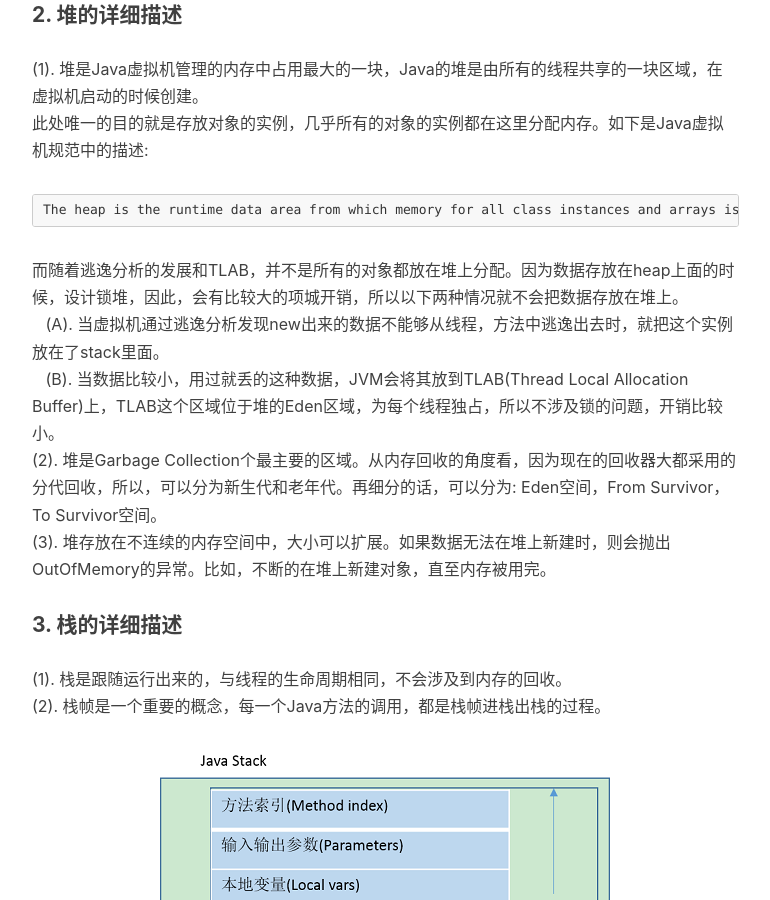
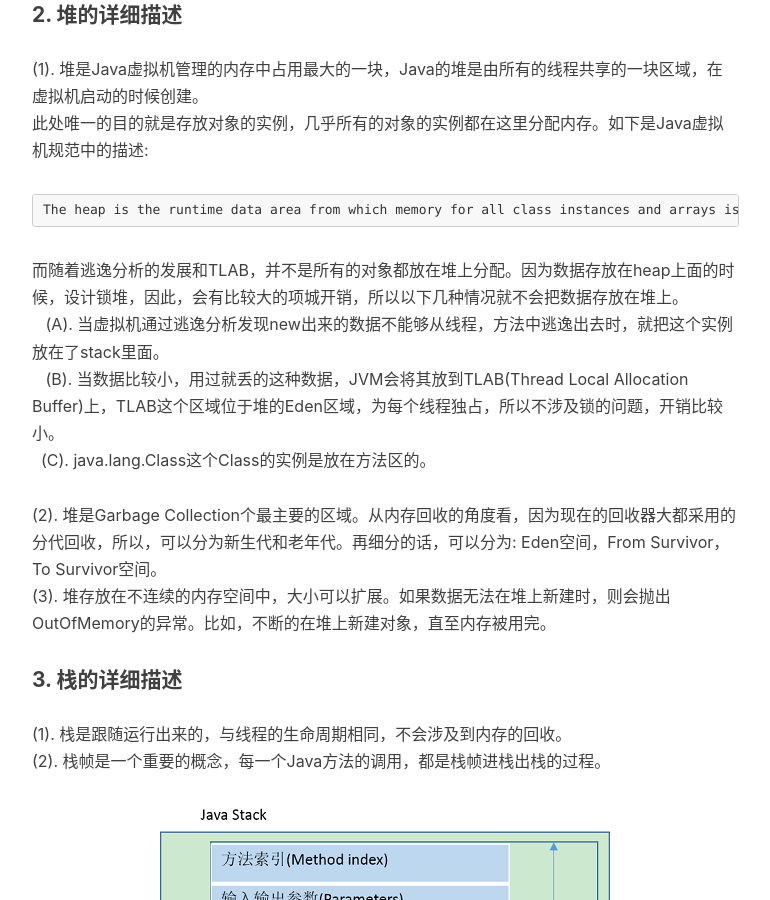
Before and after one commit to baiscjava/basicjava.github.io, a Jekyll site: the page built from _posts/2017-01-13-Java内存空间堆和栈的区别.md, in a window 1280 px wide and 900 px high, scrolled down 1270 px. Shown: the whole window, without its empty margins (233-1003 px from the left). Built offline with Jekyll 4.4.1, drawn with Linux system fonts in a browser that asks for light colours; nearby versions of some CDN libraries; comment, search, counter and statistics services are not loaded.

Commit message:
Update 2017-01-13-Java内存空间堆和栈的区别.md

````diff
--- a/_posts/2017-01-13-Java内存空间堆和栈的区别.md
+++ b/_posts/2017-01-13-Java内存空间堆和栈的区别.md
@@ -29,9 +29,10 @@ Java运行时的数据区包括程序计数器，方法区，堆，虚拟机栈
 ```
 The heap is the runtime data area from which memory for all class instances and arrays is allocated
 ```
-而随着逃逸分析的发展和TLAB，并不是所有的对象都放在堆上分配。因为数据存放在heap上面的时候，设计锁堆，因此，会有比较大的项城开销，所以以下两种情况就不会把数据存放在堆上。<br>
+而随着逃逸分析的发展和TLAB，并不是所有的对象都放在堆上分配。因为数据存放在heap上面的时候，设计锁堆，因此，会有比较大的项城开销，所以以下几种情况就不会把数据存放在堆上。<br>
     (A). 当虚拟机通过逃逸分析发现new出来的数据不能够从线程，方法中逃逸出去时，就把这个实例放在了stack里面。<br>
     (B). 当数据比较小，用过就丢的这种数据，JVM会将其放到TLAB(Thread Local Allocation Buffer)上，TLAB这个区域位于堆的Eden区域，为每个线程独占，所以不涉及锁的问题，开销比较小。<br>
+    (C). java.lang.Class这个Class的实例是放在方法区的。<br>
 (2). 堆是Garbage Collection个最主要的区域。从内存回收的角度看，因为现在的回收器大都采用的分代回收，所以，可以分为新生代和老年代。再细分的话，可以分为: Eden空间，From Survivor，To Survivor空间。<br>
 (3). 堆存放在不连续的内存空间中，大小可以扩展。如果数据无法在堆上新建时，则会抛出OutOfMemory的异常。比如，不断的在堆上新建对象，直至内存被用完。<br>
 
````
